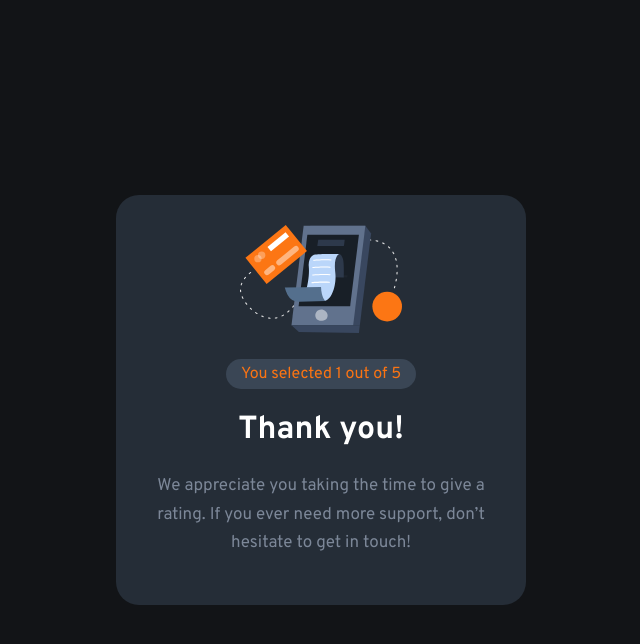
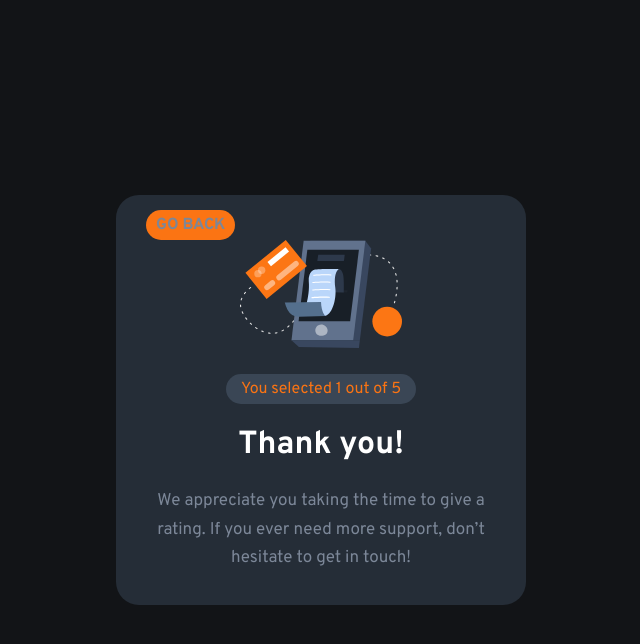
Before and after one commit to Kittoff/frontend-mentor, a React (Create React App) app: page / in a window 1280 px wide. Both pictures are taken after a click on the element "SUBMIT". Shown: the top 644 px of the page, without its empty margins (319-959 px from the left). Built offline with nearby package versions, Linux system fonts and the light colour scheme.

Commit message:
back button + type

```diff
--- a/src/App.css
+++ b/src/App.css
@@ -3,14 +3,8 @@
   background: #252d37;
   height: 350px;
   width: 350px;
-  display: -webkit-box;
-  display: -ms-flexbox;
   display: flex;
-  -webkit-box-pack: center;
-      -ms-flex-pack: center;
   justify-content: center;
-  -webkit-box-align: center;
-      -ms-flex-align: center;
   align-items: center;
   border-radius: 23px;
   padding: 30px;
@@ -20,14 +14,12 @@
   color: white;
   font-weight: 700;
 }
-
 .main-card p {
   font-size: 15px;
   line-height: 1.7;
-  color: #7c8798;
+  color: hsl(216, 12%, 54%);
   font-weight: 400;
 }
-
 .main-card .star img {
   border-radius: 50%;
   padding: 10px;
@@ -35,51 +27,34 @@
 }
 
 .container--rating {
-  display: -webkit-box;
-  display: -ms-flexbox;
   display: flex;
   width: 350px;
-  -webkit-box-pack: justify;
-      -ms-flex-pack: justify;
   justify-content: space-between;
   margin-bottom: 30px;
 }
 
 .container--rating-note {
-  color: #959eac;
+  color: hsl(217, 12%, 63%);
   background: #3a4655;
   width: 50px;
   height: 50px;
   border-radius: 50%;
-  display: -webkit-box;
-  display: -ms-flexbox;
   display: flex;
-  -webkit-box-pack: center;
-      -ms-flex-pack: center;
   justify-content: center;
-  -webkit-box-align: center;
-      -ms-flex-align: center;
   align-items: center;
   font-weight: 700;
 }
-
 .container--rating-note:hover {
   cursor: pointer;
-  background: #fb7413;
+  background: hsl(25, 97%, 53%);
   color: white;
 }
 
 .container--submit {
-  display: -webkit-box;
-  display: -ms-flexbox;
   display: flex;
-  -webkit-box-pack: center;
-      -ms-flex-pack: center;
   justify-content: center;
-  -webkit-box-align: center;
-      -ms-flex-align: center;
   align-items: center;
-  background: #fb7413;
+  background: hsl(25, 97%, 53%);
   color: white;
   border-radius: 100px;
   height: 50px;
@@ -87,61 +62,57 @@
   font-weight: 700;
   letter-spacing: 1px;
 }
-
 .container--submit:hover {
   cursor: pointer;
   background: white;
-  color: #fb7413;
+  color: hsl(25, 97%, 53%);
 }
 
 .thank-you--container {
-  display: -webkit-box;
-  display: -ms-flexbox;
   display: flex;
-  -webkit-box-pack: center;
-      -ms-flex-pack: center;
   justify-content: center;
-  -webkit-box-orient: vertical;
-  -webkit-box-direction: normal;
-      -ms-flex-direction: column;
   flex-direction: column;
-  -webkit-box-align: center;
-      -ms-flex-align: center;
   align-items: center;
 }
-
 .thank-you--container .thank-you--container-rated {
-  color: #fb7413;
+  color: hsl(25, 97%, 53%);
   background: #3a4655;
   padding: 5px 15px;
   border-radius: 20px;
   margin-top: 20px;
 }
-
 .thank-you--container .thank-you--container-text {
   text-align: center;
 }
-
 .thank-you--container .thank-you--container-text h1 {
   color: white;
 }
-
 .thank-you--container .thank-you--container-text p {
-  color: #7c8798;
+  color: hsl(216, 12%, 54%);
   font-size: 17px;
   line-height: 1.7;
 }
+.thank-you--container .thank-you--container-back {
+  position: relative;
+  background: hsl(25, 97%, 53%);
+  margin-right: auto;
+  padding: 5px 10px;
+  border-radius: 20px;
+  color: hsl(216, 12%, 54%);
+  font-weight: bold;
+  font-size: 16px;
+  text-transform: uppercase;
+}
+.thank-you--container .thank-you--container-back:hover {
+  color: white;
+  cursor: pointer;
+}
 
 body {
-  display: -webkit-box;
-  display: -ms-flexbox;
   display: flex;
-  -webkit-box-pack: center;
-      -ms-flex-pack: center;
   justify-content: center;
   height: 100vh;
   place-items: center;
-  background: #121417;
+  background: hsl(216, 12%, 8%);
   font-family: "Overpass";
-}
-/*# sourceMappingURL=App.css.map */
+}/*# sourceMappingURL=App.css.map */
--- a/src/App.tsx
+++ b/src/App.tsx
@@ -34,9 +34,12 @@ function App() {
   const handleSubmit = () => {
     setDisplayedCard(2);
   };
-  const test = (event: any) => {
+  const handleSelectedNote = (event: any) => {
     setSelectedNote(4);
     setSelectedNote(event.target.innerText);
+  };
+  const handleGoBack = () => {
+    setDisplayedCard(1);
   };
   const displayCorrectCard = () => {
     if (displayedCard === 1) {
@@ -44,11 +47,11 @@ function App() {
         <MainCard
           rating={rating}
           handleSubmit={() => handleSubmit()}
-          setSelectedNote={(event: any) => test(event)}
+          setSelectedNote={(event: any) => handleSelectedNote(event)}
         />
       );
     } else {
-      return <ThankYou note={selectedNote} />;
+      return <ThankYou note={selectedNote} goBack={() => handleGoBack()} />;
     }
   };
 
--- a/src/components/rating-card/submit/Submit.tsx
+++ b/src/components/rating-card/submit/Submit.tsx
@@ -1,6 +1,10 @@
 import React from "react";
 import "./_submit.scss";
-const Submit = (props: any) => {
+
+interface Props {
+  handleSubmit: () => void;
+}
+const Submit = (props: Props) => {
   const { handleSubmit } = props;
   return (
     <div onClick={handleSubmit} className="container--submit">
--- a/src/components/thank-you-card/ThankYou.tsx
+++ b/src/components/thank-you-card/ThankYou.tsx
@@ -1,9 +1,16 @@
 import React from "react";
 
-const ThankYou = (props: any) => {
-  const { note } = props;
+interface Props {
+  note: number;
+  goBack: () => void;
+}
+const ThankYou = (props: Props) => {
+  const { note, goBack } = props;
   return (
     <div className="thank-you--container">
+      <div onClick={goBack} className="thank-you--container-back">
+        Go back
+      </div>
       <div className="thank-you--container-image">
         <img src="../illustration-thank-you.svg" alt="thank you" />
       </div>
--- a/src/components/thank-you-card/_thankYou.scss
+++ b/src/components/thank-you-card/_thankYou.scss
@@ -23,4 +23,19 @@
       line-height: 1.7;
     }
   }
+  .thank-you--container-back {
+    position: relative;
+    background: hsl(25, 97%, 53%);
+    margin-right: auto;
+    padding: 5px 10px;
+    border-radius: 20px;
+    color: hsl(216, 12%, 54%);
+    font-weight: bold;
+    font-size: 16px;
+    text-transform: uppercase;
+  }
+  .thank-you--container-back:hover {
+    color: white;
+    cursor: pointer;
+  }
 }
```
Also changed, not shown: src/components/rating-card/main-card/MainCard.tsx (+7 -2 lines), 1 other file (tests, documents, lock files or other folders). Lines whose indentation alone changed are shown as unchanged.
